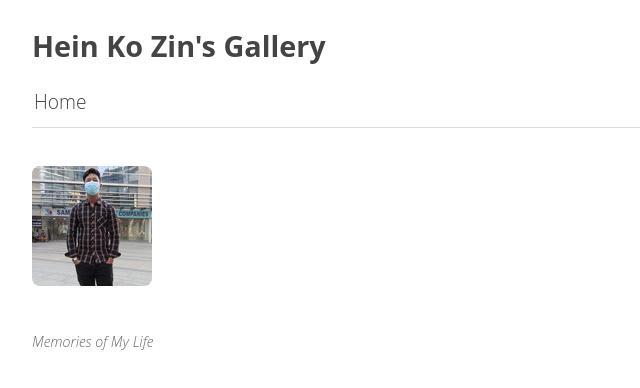
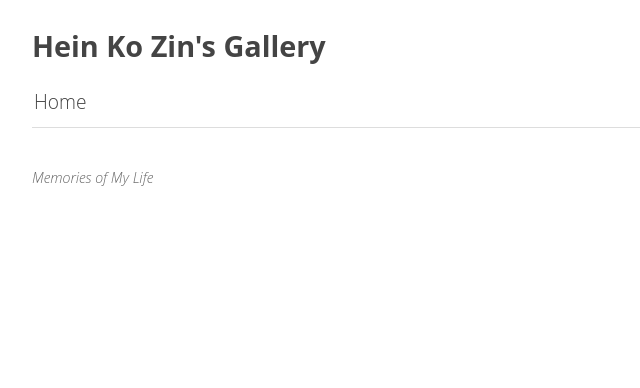
Before and after one commit to HeinKoZin/gallery, a plain HTML site: page index.html in a window 1280 px wide. Shown: the whole page, without its empty margins (0-640 px from the left). Drawn offline with Linux system fonts and the light colour scheme.

Commit message:
Deploying to gh-pages from  @ af068d5583fafc46dd1dc6965571c2c7ce23280b 🚀

```diff
--- a/index.html
+++ b/index.html
@@ -41,21 +41,7 @@
         All photos and videos
       -->
       <ul id="media" class="clearfix">
-
-            <li data-src="media/large/photo_2021-04-23_14-30-31.jpg"
-                data-sub-html=""
-                data-download-url="media/original/photo_2021-04-23_14-30-31.jpg"
-
-                data-filename="photo_2021-04-23_14-30-31.jpg"
-
-              >
-              <a href="media/original/photo_2021-04-23_14-30-31.jpg">
-                <img src="media/thumbs/photo_2021-04-23_14-30-31.jpg"
-                     width="120"
-                     height="120"
-                     alt="photo_2021-04-23_14-30-31.jpg" />
-              </a>
-            </li>  </ul>
+      </ul>
 
       <!--
         Pagination
```
Also changed, not shown: media/large/photo_2021-04-23_14-30-31.jpg (deleted), media/original/photo_2021-04-23_14-30-31.jpg (deleted), media/small/photo_2021-04-23_14-30-31.jpg (deleted), media/thumbs/photo_2021-04-23_14-30-31.jpg (deleted), 1 other file.
